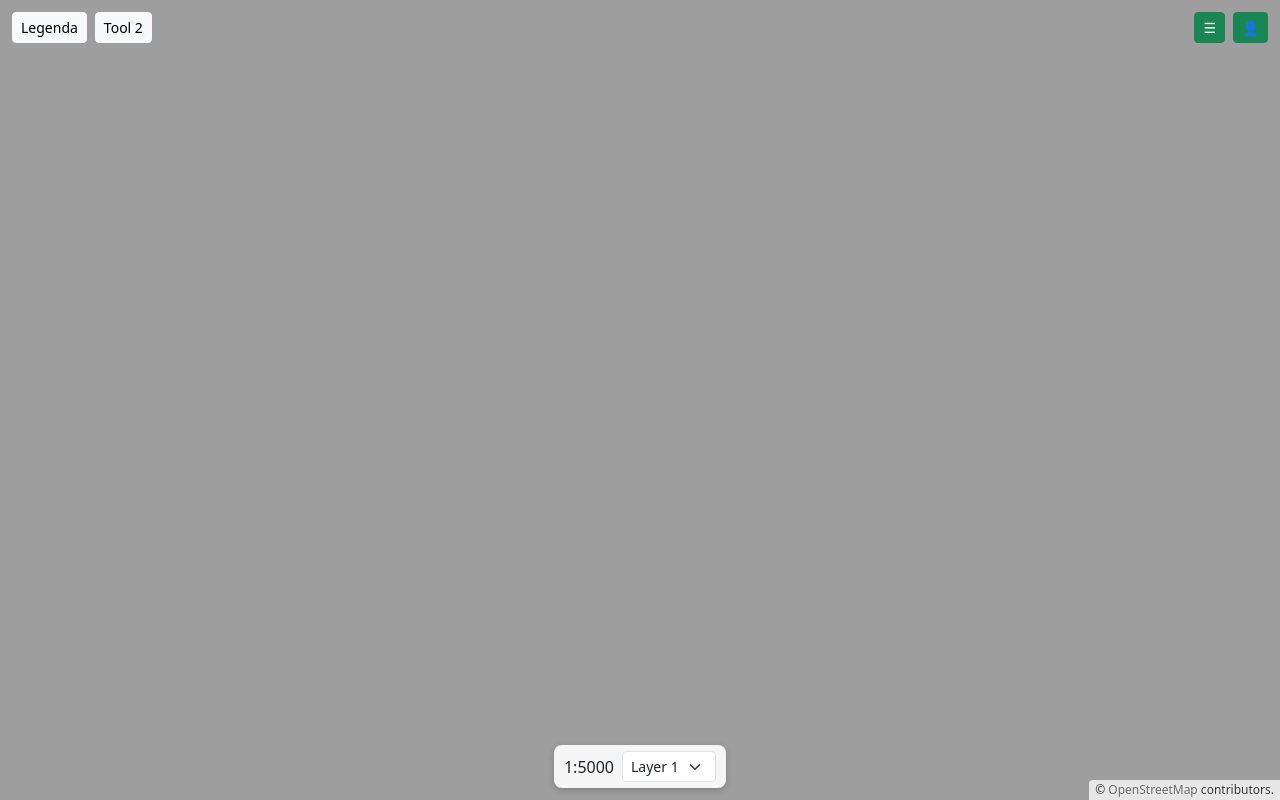
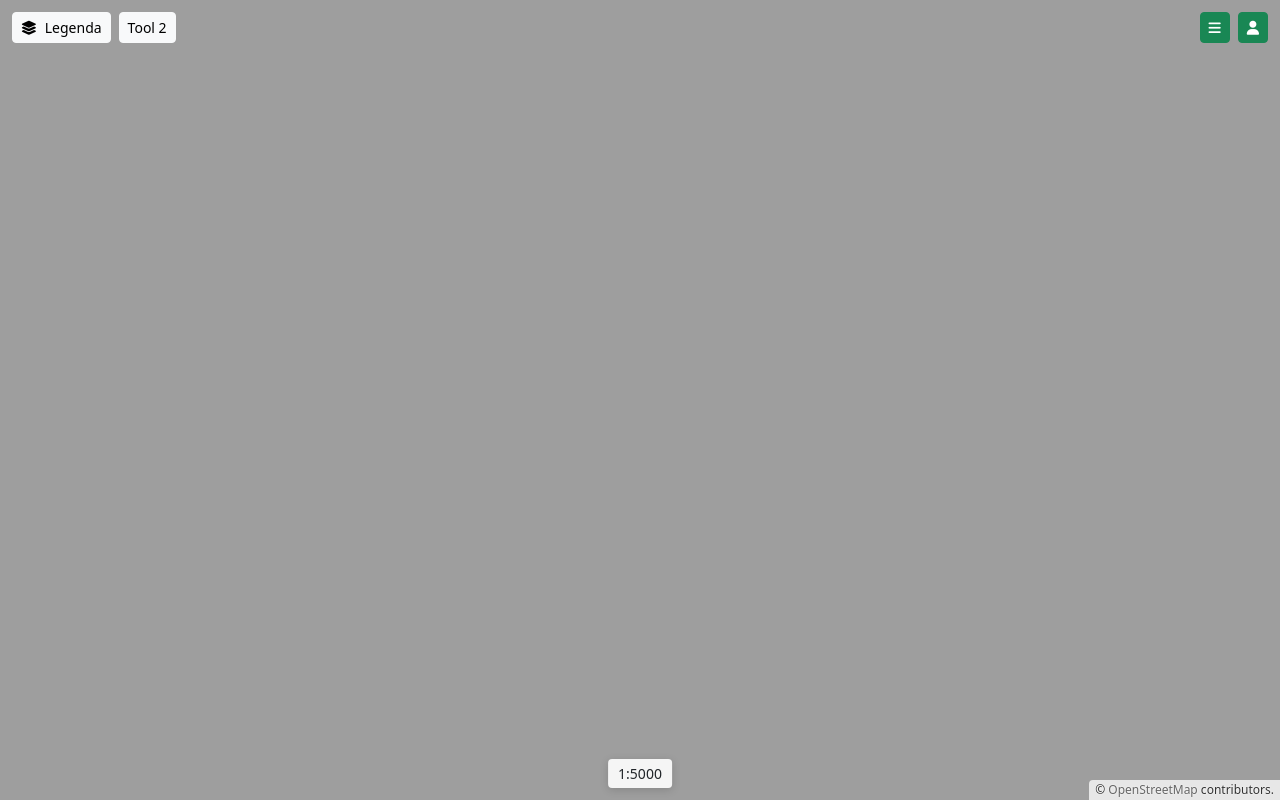
Before and after one commit to AlenKelemen/testI18n, a website built with Vite: page index.html in a window 1280 px wide. Built offline with nearby package versions, Linux system fonts and the light colour scheme.

Commit message:
right menu second btn

```diff
--- a/index.html
+++ b/index.html
@@ -3,6 +3,7 @@
 <head>
   <meta charset="UTF-8" />
   <meta name="viewport" content="width=device-width, initial-scale=1.0" />
+  <script src="https://kit.fontawesome.com/401a4542b9.js" crossorigin="anonymous"></script>
   <title>IMAGIS</title>
 </head>
 <body>
--- /dev/null
+++ b/src/icon.js
@@ -0,0 +1,5 @@
+import { elt } from './elt.js';
+
+export function icon(name, style = 'solid') {
+  return elt('i', { class: `fa-${style} fa-${name}` });
+}
--- a/src/main.js
+++ b/src/main.js
@@ -9,6 +9,7 @@ import { defaults as defaultControls } from 'ol/control';
 import 'ol/ol.css';
 import './style.css';
 import { elt } from './elt.js';
+import { icon } from './icon.js';
 
 
 
@@ -28,11 +29,14 @@ const map = new Map({
 
 /* LEFT TOPBAR (tools placeholder) */
 const legendButton = elt('button', {
-  class: 'btn btn-light btn-sm',
+  class: 'btn btn-light btn-sm d-flex align-items-center gap-2',
   type: 'button',
   'data-bs-toggle': 'offcanvas',
   'data-bs-target': '#legendOffcanvas'
-}, 'Legenda');
+}, [
+  icon('layer-group'),
+  'Legenda'
+]);
 const legendOffcanvas = elt('div', {
   class: 'offcanvas offcanvas-start',
   id: 'legendOffcanvas',
@@ -58,19 +62,56 @@ const topbarLeft = elt('div', { class: 'map-topbar-left' }, [
 ]);
 
 /* RIGHT TOPBAR (menu placeholder) */
+const langBtn = elt('button', {
+  class: 'dropdown-item d-flex align-items-center gap-2',
+  onclick: () => {
+    toggleLang();
+    langBtn.lastChild.textContent = ' ' + langLabel();
+  }
+}, [
+  icon('language'),
+  ' ' + langLabel()
+]);
+const menu = elt('div', { class: 'dropdown' }, [
+  elt('button', {
+    class: 'btn btn-success btn-sm',
+    type: 'button',
+    'data-bs-toggle': 'dropdown',
+    'aria-expanded': 'false'
+  }, icon('bars')),
+
+  elt('ul', { class: 'dropdown-menu dropdown-menu-end' }, [
+
+    elt('li', {}, elt('button', { class: 'dropdown-item' }, [
+      icon('print'),
+      ' Ispis'
+    ])),
+
+    elt('li', {}, elt('button', { class: 'dropdown-item' }, [
+      icon('file-arrow-down'),
+      ' Izvoz'
+    ])),
+
+    elt('li', {}, elt('button', { class: 'dropdown-item' }, [
+      icon('link'),
+      ' Trajna veza'
+    ])),
+    langBtn,
+    elt('li', {}, elt('button', { class: 'dropdown-item' }, [
+      icon('gear'),
+      ' Postavke'
+    ])),
+  ])
+]);
+
 const topbarRight = elt('div', { class: 'map-topbar-right' }, [
-  elt('button', { class: 'btn btn-success btn-sm' }, '☰'),
-  elt('button', { class: 'btn btn-success btn-sm' }, '👤')
+  menu,
+  elt('button', { class: 'btn btn-success btn-sm' }, icon('user'))
 ]);
 
 /* BOTTOM BAR */
 const bottombar = elt('div', { class: 'map-bottombar' }, [
-  elt('span', {}, '1:5000'),
-
-  elt('select', { class: 'form-select form-select-sm' }, [
-    elt('option', {}, 'Layer 1'),
-    elt('option', {}, 'Layer 2')
-  ])
+  elt('span', {}, '1:5000')
 ]);
 
 /* ADD TO DOM */
@@ -81,6 +122,16 @@ document.body.append(
 );
 
 console.log(map);
+
+function toggleLang() {
+  const current = i18n.language;
+  const next = current === 'hr' ? 'en' : 'hr';
+
+  i18n.changeLanguage(next);
+}
+function langLabel() {
+  return i18n.language === 'hr' ? 'HR' : 'EN';
+}
 
 /** for i18next
 function render() {
--- a/src/style.css
+++ b/src/style.css
@@ -23,6 +23,9 @@ html, body, #map {
 .map-topbar-right {
   right: 12px;
 }
+.dropdown-item i {
+  margin-right: 8px;
+}
 
 /* BOTTOM BAR */
 
@@ -32,15 +35,19 @@ html, body, #map {
   left: 50%;
   transform: translateX(-50%);
 
-  display: flex;
+  display: inline-flex;      /* bitno: ne raste */
   align-items: center;
-  gap: 8px;
 
-  padding: 6px 10px;
+  padding: 4px 10px;         /* manji padding */
+  font-size: 14px;
 
   background: rgba(255, 255, 255, 0.9);
-  border-radius: 8px;
-  box-shadow: 0 2px 6px rgba(0,0,0,0.2);
+  border-radius: 4px;
+  box-shadow: 0 2px 8px rgba(0, 0, 0, 0.15);
 
   z-index: 1000;
 }
+
+.map-bottombar span {
+  white-space: nowrap;
+}
```
